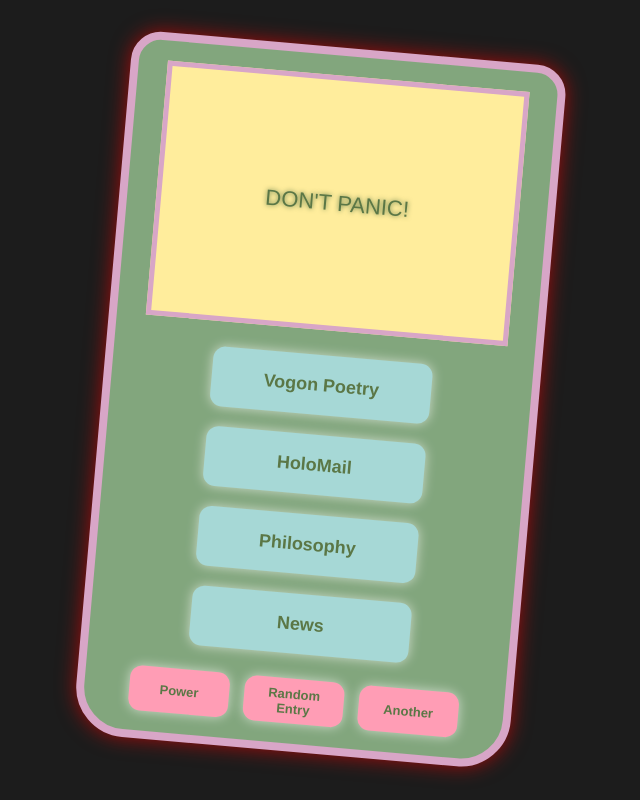
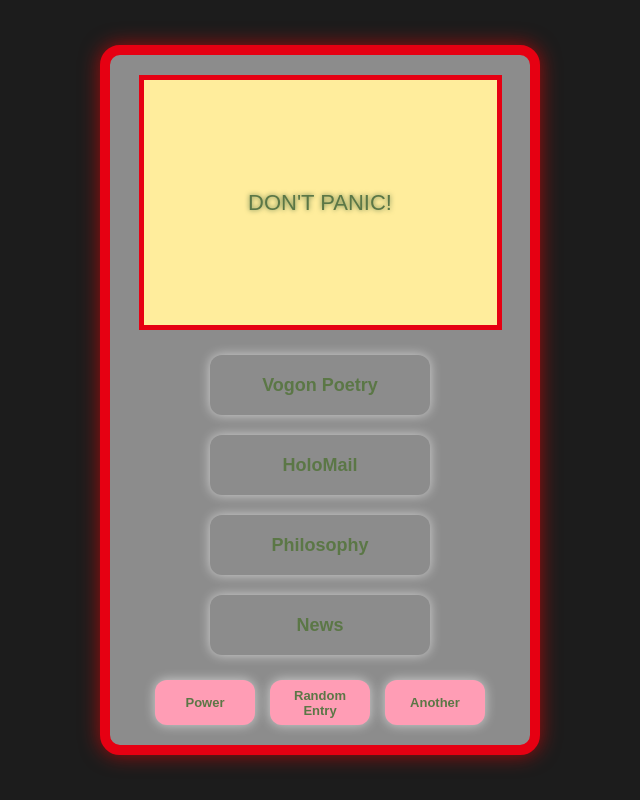
Before and after one commit to BCG253-2/H2G2LitProject, a plain HTML site: page index.html in a window 1280 px wide. Shown: the whole page, without its empty margins (320-960 px from the left). Drawn offline with Linux system fonts and the light colour scheme.

Commit message:
Update style.css

```diff
--- a/style.css
+++ b/style.css
@@ -15,15 +15,14 @@ body {
 .gameboy-container {
     width: 380px;
     height: 650px;
-    background: #82A67D;  /* Soft pastel blue-green */
-    border-radius: 30px 30px 50px 50px;  /* More geometric, angled corners */
-    border: 8px solid #d8a6c7;  /* Pastel pink border */
-    box-shadow: 0px 0px 20px rgba(255, 0, 0, 0.6);
+    background: #8c8c8c;  /* Soft grey with a hint of green */
+    border-radius: 20px;  /* Adding padding around the corners with rounded edges */
+    border: 10px solid #e60012;  /* Red outline */
+    padding: 20px;  /* Padding to ensure content is not right at the edges */
     display: flex;
     flex-direction: column;
     align-items: center;
-    padding: 20px;
-    transform: rotate(5deg);  /* Slight tilt for more geometry */
+    box-shadow: 0px 0px 20px rgba(255, 0, 0, 0.6);
 }
 
 /* Screen */
@@ -31,7 +30,7 @@ body {
     width: 85%;
     height: 240px;
     background: #ffed9c;  /* Light pastel yellow */
-    border: 5px solid #d8a6c7;  /* Pastel pink border for screen */
+    border: 5px solid #e60012;  /* Red border */
     display: flex;
     align-items: center;
     justify-content: center;
@@ -55,7 +54,7 @@ body {
 .button {
     width: 220px;
     height: 60px;
-    background: #a6d8d6;  /* Pastel blue-green */
+    background: #8c8c8c;  /* Pastel grey-green for main button */
     border-radius: 12px;
     border: none;
     box-shadow: 0px 0px 12px rgba(255, 255, 255, 0.6);
```
